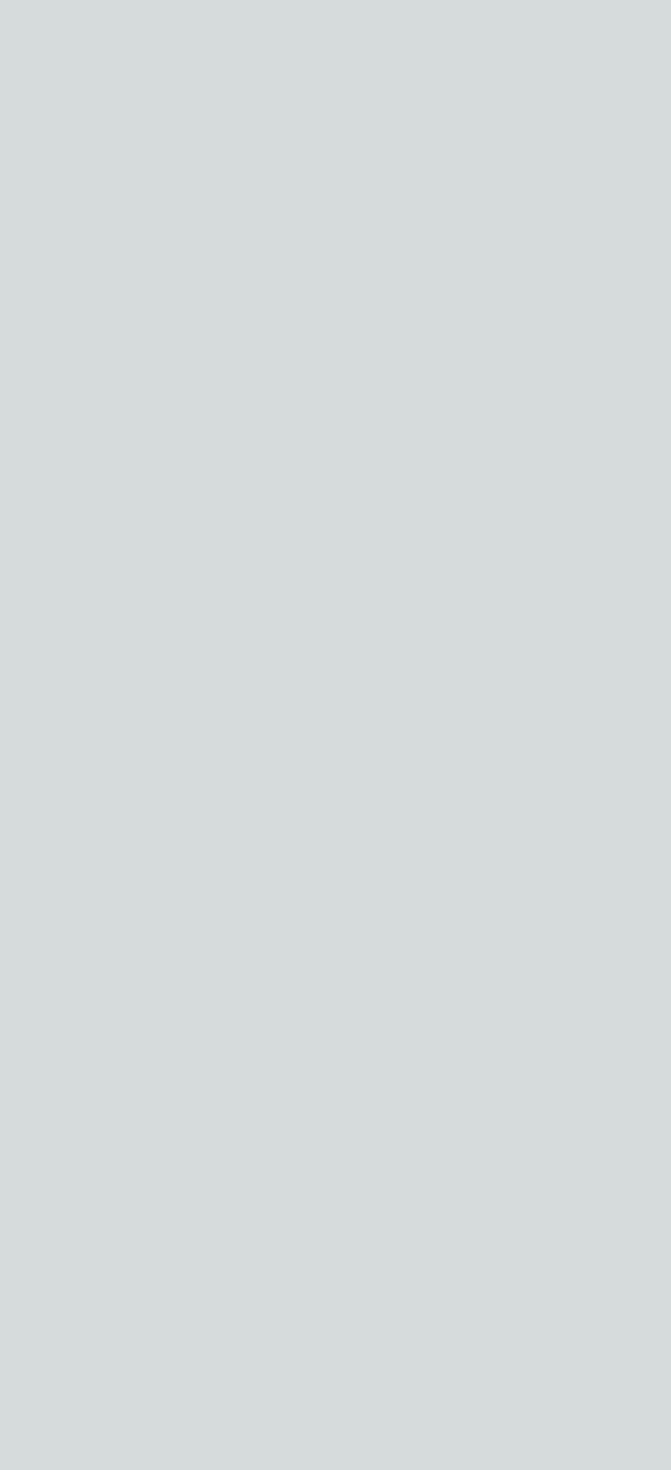
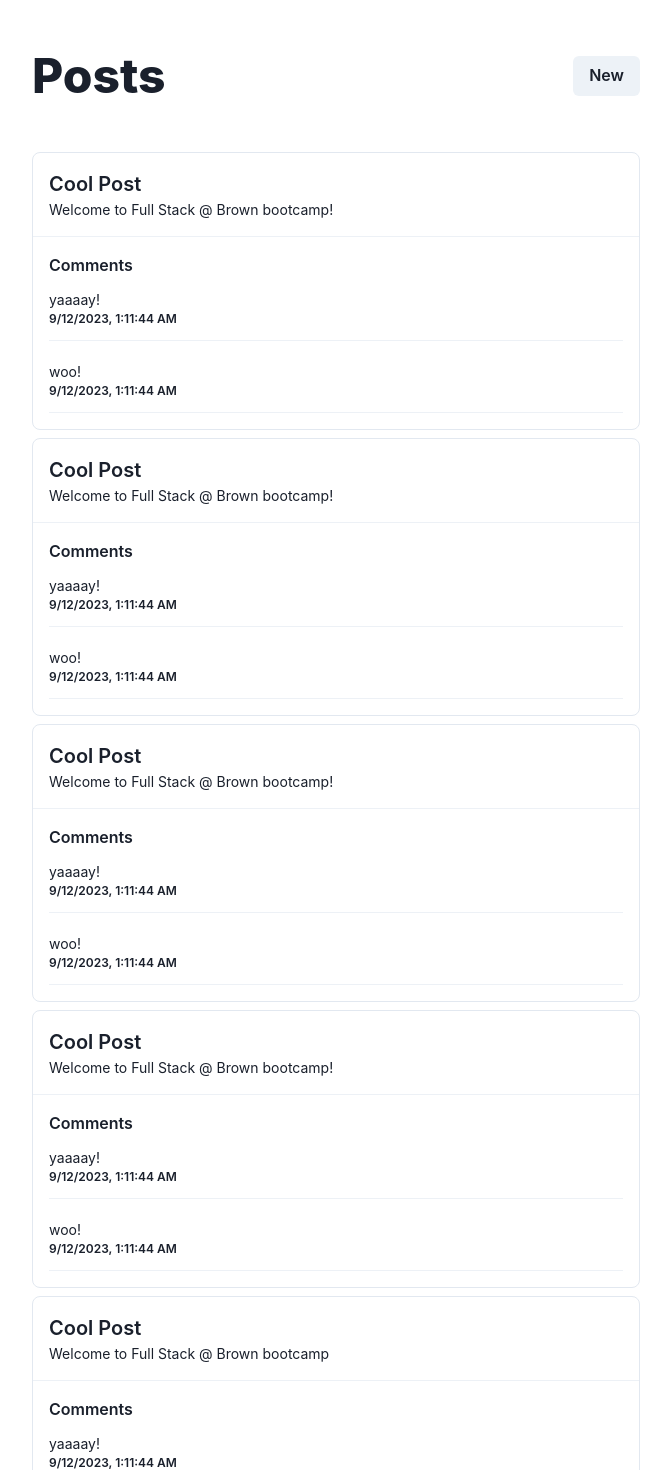
Before and after one commit to fullstackatbrown/f23-bootcamp-front, a Next.js app: page / in a window 1280 px wide. Shown: the top 1470 px of the page, without its empty margins (304-975 px from the left). Before the commit the page ends 800 px from the top, so only its background shows below. Built offline with nearby package versions, Linux system fonts and the light colour scheme.

Commit message:
Complete React version

```diff
--- a/src/components/Comment.tsx
+++ b/src/components/Comment.tsx
@@ -6,8 +6,17 @@ interface Props {
 }
 
 const Comment = ({ content, postedAt }: Props) => {
-  // TODO: Implement a component representing a comment
-  return;
+  return (
+    <Box width="100%">
+      <Box my={3}>
+        <Text fontSize="sm">{content}</Text>
+        <Text fontSize="xs" fontWeight={600}>
+          {postedAt.toLocaleString("en-us")}
+        </Text>
+      </Box>
+      <Divider />
+    </Box>
+  );
 };
 
 export default Comment;
--- a/src/components/NewPostModal.tsx
+++ b/src/components/NewPostModal.tsx
@@ -1,4 +1,4 @@
-import { FormEvent, useState } from "react";
+import { useState } from "react";
 import {
   Modal,
   ModalBody,
@@ -17,12 +17,58 @@ interface Props {
 }
 
 const NewPostModal = ({ isOpen, onClose }: Props) => {
-  // TODO: Fill out this handleSubmit function, which defines what happens
-  // when the user submits their post
-  function handleSubmit(e: any) {}
+  const [isLoading, setIsLoading] = useState(false);
+
+  function handleSubmit(e: any) {
+    // Block the default form handler behavior.
+    e.preventDefault();
+
+    // Set isLoading to true while we make the API request.
+    setIsLoading(true);
+
+    // TODO: Make a POST request with the form data to the /posts endpoint
+    axios
+      .post("http://localhost:8080/posts", {
+        title: e.target.name.value,
+        body: e.target.body.value,
+      })
+      .then(function (response) {
+        // handle success
+        onClose();
+        window.location.reload();
+      })
+      .catch(function (error) {
+        // handle error
+        console.log(error);
+      })
+      .then(function () {
+        setIsLoading(false);
+      });
+  }
 
   // TODO: Implement a modal for creating a new post
-  return;
+  return (
+    <Modal blockScrollOnMount={false} isOpen={isOpen} onClose={onClose}>
+      <ModalOverlay />
+      <form onSubmit={handleSubmit}>
+        <ModalContent>
+          <ModalHeader>Create new post</ModalHeader>
+          <ModalCloseButton />
+          <ModalBody>
+            <VStack spacing={2}>
+              <Input required name="title" placeholder="Post title" />
+              <Textarea required name="body" placeholder="Post body" />
+            </VStack>
+          </ModalBody>
+          <ModalFooter>
+            <Button colorScheme="blue" type="submit" isLoading={isLoading}>
+              Post
+            </Button>
+          </ModalFooter>
+        </ModalContent>
+      </form>
+    </Modal>
+  );
 };
 
 export default NewPostModal;
--- a/src/components/Post.tsx
+++ b/src/components/Post.tsx
@@ -9,7 +9,26 @@ interface Props {
 
 const Post = ({ title, body, postedAt }: Props) => {
   // TODO: Implement a component representing an already existing post
-  return;
+  return (
+    <Box width="100%" borderWidth="1px" borderRadius="lg" overflow="hidden">
+      <Box p={4}>
+        <Text fontSize="xl" fontWeight={600}>
+          {title}
+        </Text>
+        <Text fontSize="sm">{body}</Text>
+      </Box>
+      <Divider />
+      <Box p={4}>
+        <Text fontSize="md" fontWeight={600}>
+          Comments
+        </Text>
+        <VStack>
+          <Comment content="yaaaay!" postedAt={new Date()} />
+          <Comment content="woo!" postedAt={new Date()} />
+        </VStack>
+      </Box>
+    </Box>
+  );
 };
 
 export default Post;
--- a/src/pages/_app.tsx
+++ b/src/pages/_app.tsx
@@ -1,6 +1,11 @@
-import '@/styles/globals.css'
-import type { AppProps } from 'next/app'
+import "@/styles/globals.css";
+import { ChakraProvider } from "@chakra-ui/react";
+import type { AppProps } from "next/app";
 
 export default function App({ Component, pageProps }: AppProps) {
-  return <Component {...pageProps} />
+  return (
+    <ChakraProvider>
+      <Component {...pageProps} />
+    </ChakraProvider>
+  );
 }
--- a/src/pages/index.tsx
+++ b/src/pages/index.tsx
@@ -1,8 +1,63 @@
-import Image from "next/image";
-import { Inter } from "next/font/google";
-
-const inter = Inter({ subsets: ["latin"] });
+import {Button, Container, HStack, Spacer, Text, VStack} from "@chakra-ui/react"
+import { useState } from "react";
+import NewPostModal from "@/components/NewPostModal";
+import Post from "@/components/Post";
 
 export default function Home() {
-  return <></>;
+  const [newPostDialog, setNewPostDialog] = useState(false);
+
+  return (
+    <div>
+      <NewPostModal
+        isOpen={newPostDialog}
+        onClose={() => setNewPostDialog(false)}
+      />
+      <Container maxW="container.sm">
+        <HStack my={10}>
+          <Text fontSize="5xl" fontWeight={800}>
+            Posts
+          </Text>
+          <Spacer />
+          <Button onClick={() => setNewPostDialog(true)}>New</Button>
+        </HStack>
+        <VStack width="100%">
+          <Post
+            title="Cool Post"
+            body="Welcome to Full Stack @ Brown bootcamp!"
+            postedAt={new Date()}
+          />
+          <Post
+            title="Cool Post"
+            body="Welcome to Full Stack @ Brown bootcamp!"
+            postedAt={new Date()}
+          />
+          <Post
+            title="Cool Post"
+            body="Welcome to Full Stack @ Brown bootcamp!"
+            postedAt={new Date()}
+          />
+          <Post
+            title="Cool Post"
+            body="Welcome to Full Stack @ Brown bootcamp!"
+            postedAt={new Date()}
+          />
+          <Post
+            title="Cool Post"
+            body="Welcome to Full Stack @ Brown bootcamp"
+            postedAt={new Date()}
+          />
+          <Post
+            title="Cool Post"
+            body="Welcome to Full Stack @ Brown bootcamp"
+            postedAt={new Date()}
+          />
+          <Post
+            title="Cool Post"
+            body="Welcome to Full Stack @ Brown bootcamp"
+            postedAt={new Date()}
+          />
+        </VStack>
+      </Container>
+    </div>
+  );
 }
--- a/src/styles/globals.css
+++ b/src/styles/globals.css
@@ -2,26 +2,19 @@
 @tailwind components;
 @tailwind utilities;
 
-:root {
-  --foreground-rgb: 0, 0, 0;
-  --background-start-rgb: 214, 219, 220;
-  --background-end-rgb: 255, 255, 255;
+html,
+body {
+  padding: 0;
+  margin: 0;
+  font-family: -apple-system, BlinkMacSystemFont, Segoe UI, Roboto, Oxygen,
+    Ubuntu, Cantarell, Fira Sans, Droid Sans, Helvetica Neue, sans-serif;
 }
 
-@media (prefers-color-scheme: dark) {
-  :root {
-    --foreground-rgb: 255, 255, 255;
-    --background-start-rgb: 0, 0, 0;
-    --background-end-rgb: 0, 0, 0;
-  }
+a {
+  color: inherit;
+  text-decoration: none;
 }
 
-body {
-  color: rgb(var(--foreground-rgb));
-  background: linear-gradient(
-      to bottom,
-      transparent,
-      rgb(var(--background-end-rgb))
-    )
-    rgb(var(--background-start-rgb));
+* {
+  box-sizing: border-box;
 }
```
